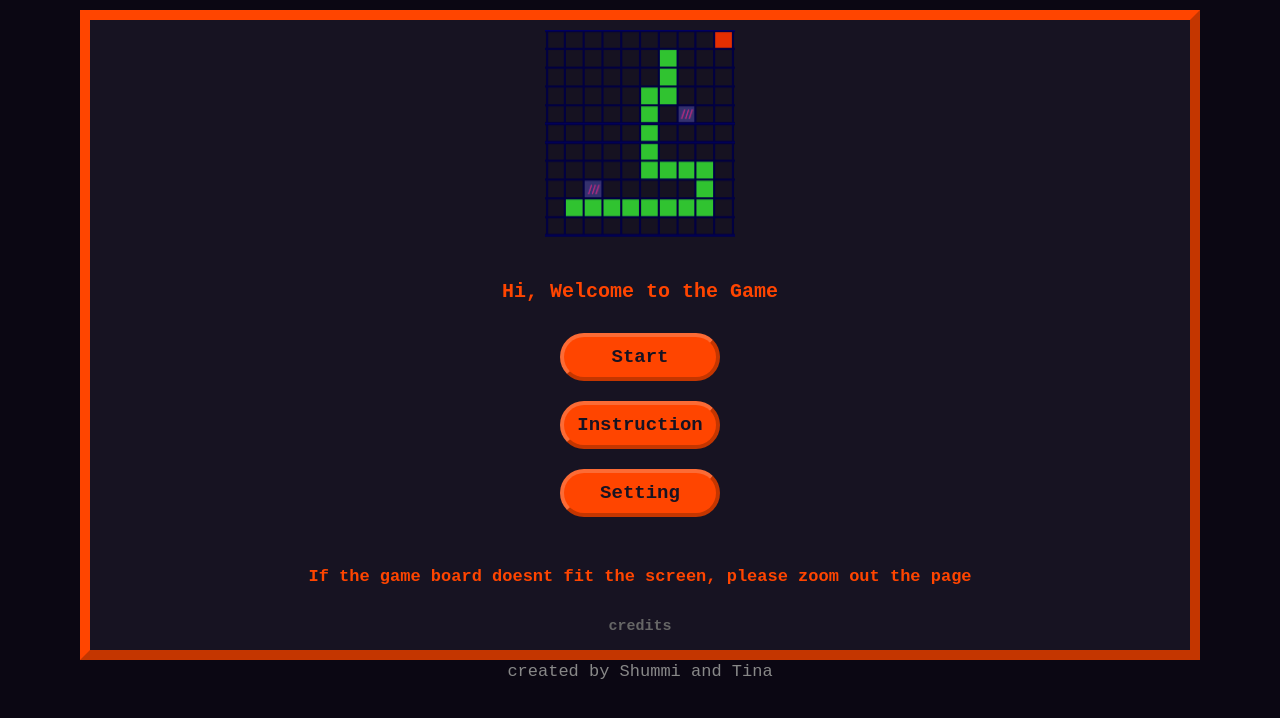
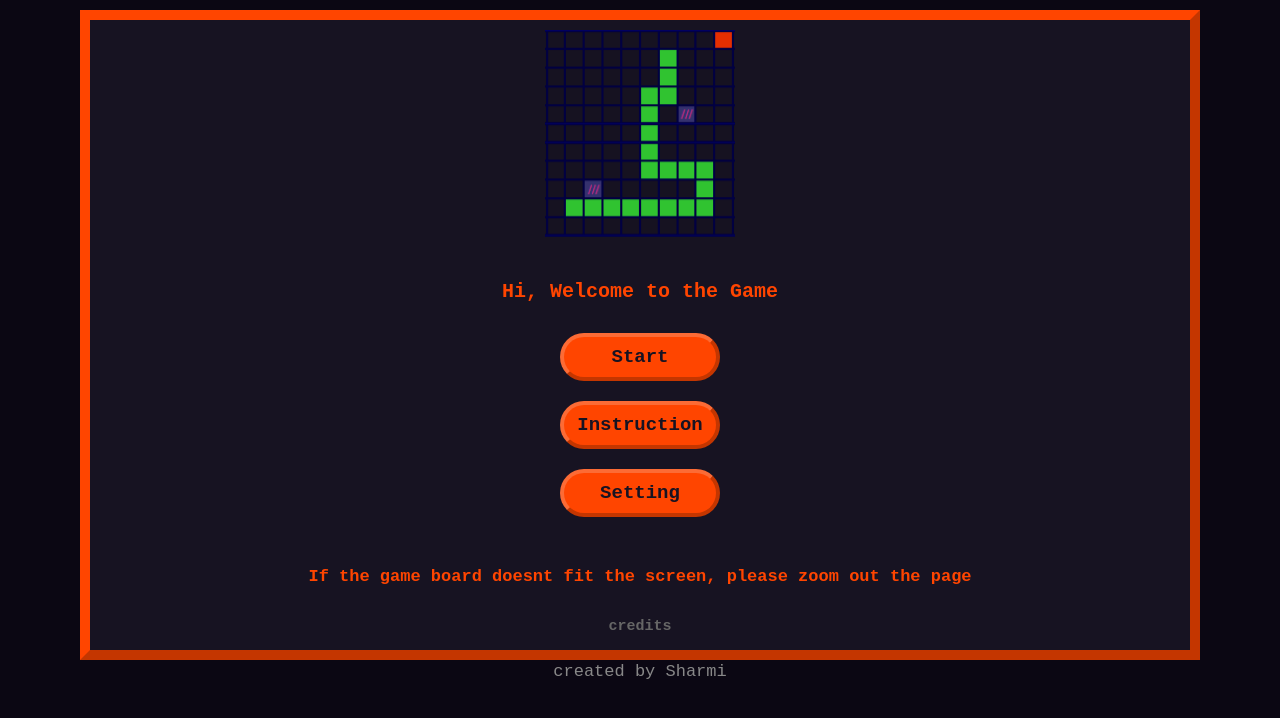
Before and after one commit to shummi7/Snake_Game, a plain HTML site: page index.html in a window 1280 px wide. Drawn offline with Linux system fonts and the light colour scheme; a web font is replaced by a local one.

Commit message:
change in class creation

```diff
--- a/index.html
+++ b/index.html
@@ -159,7 +159,7 @@
 
 
 </div>
-<div><p class='creation'>created by Shummi and Tina</p> </div>
+<div><p class='creation'>created by Sharmi</p> </div>
 
 <script type="text/javascript" src="snakeeee.js"></script>
 </body>
```
